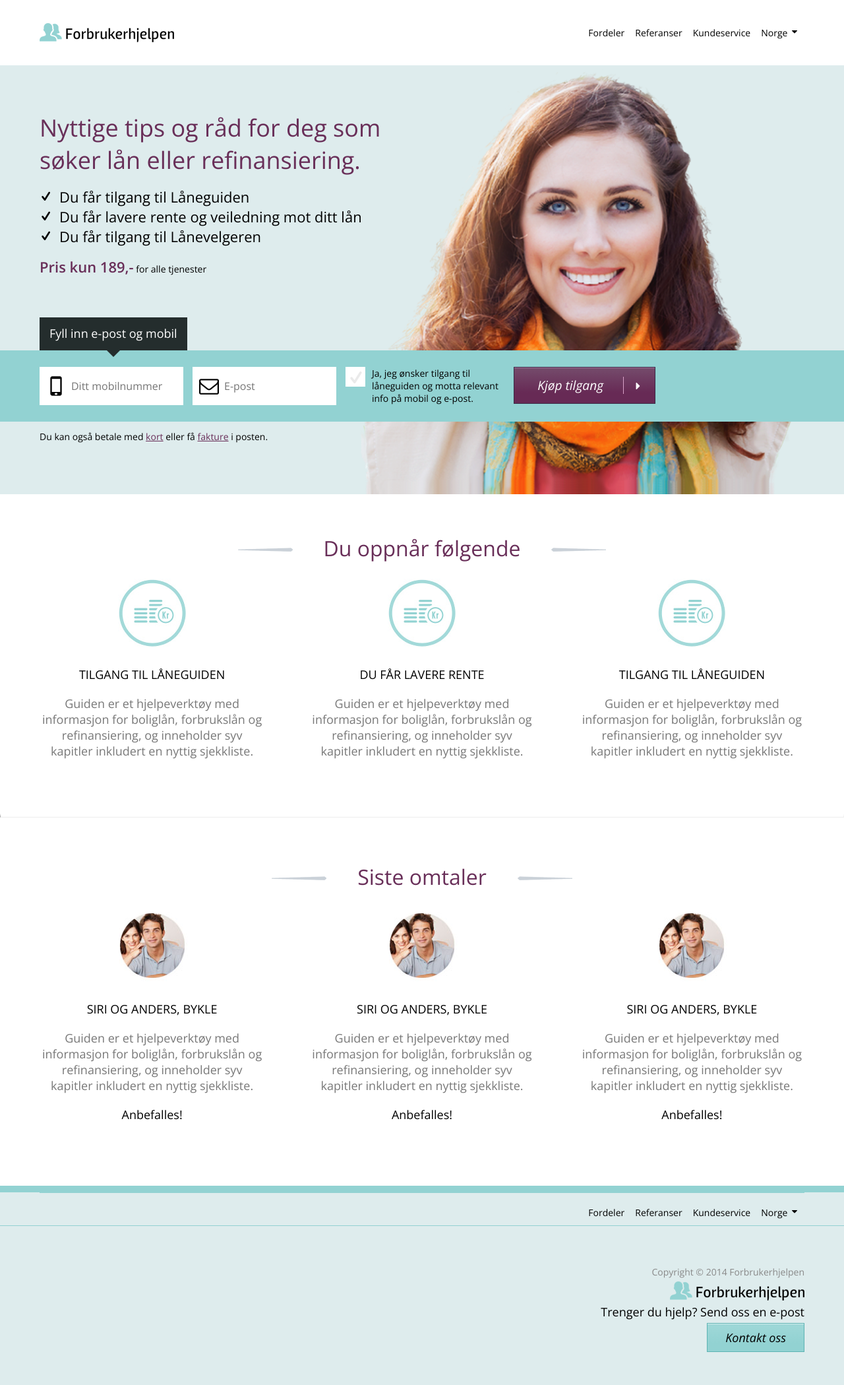
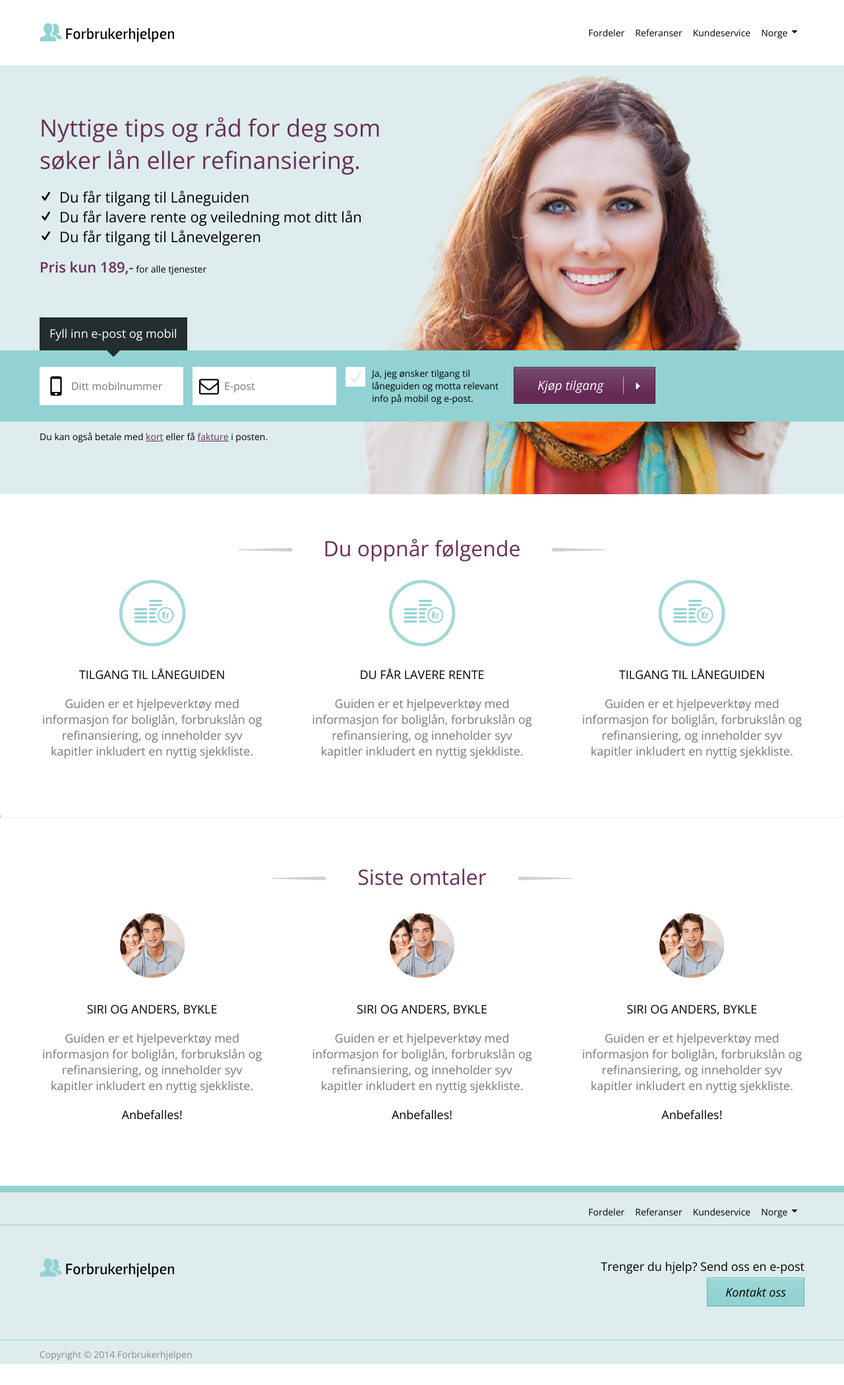
Before and after one commit to front/forbrukerhjelpen-static, a Jekyll site: the page built from index.html, in a window 1280 px wide. Shown: the whole page at 66% size. Built offline with Jekyll 4.4.1, drawn with Linux system fonts in a browser that asks for light colours; nearby versions of some CDN libraries; after the commit the page ends 2067 px from its top, so only the background shows below that.

Commit message:
Adjusted breakpoints for menu and content

```diff
--- a/_layouts/default.html
+++ b/_layouts/default.html
@@ -2,9 +2,10 @@
 <html>
     <head>
         <meta charset="utf-8">
+        <meta name="viewport" content="width=device-width, initial-scale=1, user-scalable=no">
         <meta http-equiv="X-UA-Compatible" content="IE=edge,chrome=1">
         <title>{{ page.title }}</title>
-        <meta name="viewport" content="width=device-width">
+
         <!-- Custom CSS -->
         <link rel="stylesheet" href="css/style.css">
         <link rel="stylesheet" href="css/icons.css">
--- a/css/style.css
+++ b/css/style.css
@@ -292,7 +292,7 @@
   margin: 35px 0 30px 0;
 }
 
-@media (min-width: 0) and (max-width: 720px) {
+@media (min-width: 0) and (max-width: 719px) {
   /* line 3, ../sass/partials/module/partials/_menu.scss */
   .main-menu {
     position: absolute;
@@ -357,7 +357,7 @@
     display: none;
   }
 }
-@media (min-width: 721px) {
+@media (min-width: 720px) {
   /* line 57, ../sass/partials/module/partials/_menu.scss */
   .main-menu {
     float: right;
@@ -521,7 +521,8 @@
 .info-items header h2 {
   margin-bottom: 25px;
 }
-/* line 68, ../sass/partials/module/partials/_content.scss */
+@media (min-width: 720px) {
+  /* line 69, ../sass/partials/module/partials/_content.scss */
   .info-items header h2:before {
     content: "";
     width: 130px;
@@ -529,7 +530,7 @@
     background: url(../img/info-item-left.png) center left no-repeat;
     display: inline-block;
   }
-/* line 75, ../sass/partials/module/partials/_content.scss */
+  /* line 76, ../sass/partials/module/partials/_content.scss */
   .info-items header h2:after {
     content: "";
     width: 130px;
@@ -537,36 +538,37 @@
     background: url(../img/info-item-right.png) center right no-repeat;
     display: inline-block;
   }
+}
 @media (min-width: 960px) {
   /* line 62, ../sass/partials/module/partials/_content.scss */
   .info-items header {
     text-align: center;
   }
 }
-/* line 87, ../sass/partials/module/partials/_content.scss */
+/* line 89, ../sass/partials/module/partials/_content.scss */
 .info-items .info-item {
   margin-bottom: 10px;
   min-height: 105px;
 }
-/* line 91, ../sass/partials/module/partials/_content.scss */
+/* line 93, ../sass/partials/module/partials/_content.scss */
 .info-items .info-item p {
   margin-top: 20px;
   color: #787878;
   font-size: 1.125em;
 }
-/* line 97, ../sass/partials/module/partials/_content.scss */
+/* line 99, ../sass/partials/module/partials/_content.scss */
 .info-items .info-item p.recommend {
   color: black;
 }
 @media (min-width: 320px) and (max-width: 960px) {
-  /* line 103, ../sass/partials/module/partials/_content.scss */
+  /* line 105, ../sass/partials/module/partials/_content.scss */
   .info-items .info-item img {
     float: left;
     margin: 0 15px 0 0;
   }
 }
 @media (min-width: 960px) {
-  /* line 87, ../sass/partials/module/partials/_content.scss */
+  /* line 89, ../sass/partials/module/partials/_content.scss */
   .info-items .info-item {
     width: 29.41176%;
     clear: right;
@@ -575,31 +577,31 @@
     margin-right: 5.88235%;
     text-align: center;
   }
-  /* line 111, ../sass/partials/module/partials/_content.scss */
+  /* line 113, ../sass/partials/module/partials/_content.scss */
   .info-items .info-item:nth-of-type(3n) {
     margin-right: 0;
   }
-  /* line 115, ../sass/partials/module/partials/_content.scss */
+  /* line 117, ../sass/partials/module/partials/_content.scss */
   .info-items .info-item img {
     margin-bottom: 24px;
   }
 }
 
-/* line 122, ../sass/partials/module/partials/_content.scss */
+/* line 124, ../sass/partials/module/partials/_content.scss */
 hr {
   border-top: 5px solid white;
 }
 
-/* line 127, ../sass/partials/module/partials/_content.scss */
+/* line 129, ../sass/partials/module/partials/_content.scss */
 table {
   width: 100%;
   border-spacing: 0px;
 }
-/* line 130, ../sass/partials/module/partials/_content.scss */
+/* line 132, ../sass/partials/module/partials/_content.scss */
 table thead {
   background-color: #ededed;
 }
-/* line 132, ../sass/partials/module/partials/_content.scss */
+/* line 134, ../sass/partials/module/partials/_content.scss */
 table thead th {
   padding: 12px;
   border-right: 1px solid #d5d5d5;
@@ -608,13 +610,13 @@
   text-transform: uppercase;
   text-align: left;
 }
-/* line 142, ../sass/partials/module/partials/_content.scss */
+/* line 144, ../sass/partials/module/partials/_content.scss */
 table tbody td {
   padding: 12px;
   font-size: 1.125em;
   text-align: left;
 }
-/* line 147, ../sass/partials/module/partials/_content.scss */
+/* line 149, ../sass/partials/module/partials/_content.scss */
 table tbody td.value {
   font-weight: 600;
   color: #692f59;
@@ -622,32 +624,80 @@
 
 /* line 1, ../sass/partials/module/partials/_footer.scss */
 .footer {
+  position: relative;
+  margin-top: 20px;
+}
+@media (min-width: 720px) {
+  /* line 1, ../sass/partials/module/partials/_footer.scss */
+  .footer {
     border-top: 10px solid #92d2d2;
     background-color: #deeced;
-  margin-top: 20px;
   }
-/* line 6, ../sass/partials/module/partials/_footer.scss */
-.footer > div {
-  border-top: 1px solid #92d2d2;
 }
-/* line 10, ../sass/partials/module/partials/_footer.scss */
+/* line 8, ../sass/partials/module/partials/_footer.scss */
 .footer .menu-block {
   padding-top: 15px;
   padding-bottom: 10px;
 }
-/* line 14, ../sass/partials/module/partials/_footer.scss */
+/* line 13, ../sass/partials/module/partials/_footer.scss */
 .footer .padded-block {
+  border-top: 1px solid #92d2d2;
+}
+/* line 15, ../sass/partials/module/partials/_footer.scss */
+.footer .padded-block > div {
+  position: relative;
   padding-top: 50px;
+  padding-bottom: 30px;
+}
+@media (min-width: 720px) {
+  /* line 13, ../sass/partials/module/partials/_footer.scss */
+  .footer .padded-block {
+    border-bottom: 1px solid #92d2d2;
+    margin-bottom: 36px;
+  }
+  /* line 23, ../sass/partials/module/partials/_footer.scss */
+  .footer .padded-block > div {
     padding-bottom: 50px;
+  }
+}
+/* line 28, ../sass/partials/module/partials/_footer.scss */
+.footer .logo {
+  float: left;
+  margin-top: 25px;
+}
+@media (min-width: 720px) {
+  /* line 28, ../sass/partials/module/partials/_footer.scss */
+  .footer .logo {
+    margin-top: 0;
+  }
+}
+/* line 35, ../sass/partials/module/partials/_footer.scss */
+.footer .contact {
+  float: right;
   text-align: right;
-  font-size: 18px;
+  font-size: 1.125em;
+  display: none;
 }
-/* line 20, ../sass/partials/module/partials/_footer.scss */
+@media (min-width: 720px) {
+  /* line 35, ../sass/partials/module/partials/_footer.scss */
+  .footer .contact {
+    display: block;
+  }
+}
+/* line 44, ../sass/partials/module/partials/_footer.scss */
 .footer .copyright {
-  padding-top: 10px;
-  padding-bottom: 5px;
-  font-size: 14px;
+  position: absolute;
+  top: 30px;
+  font-size: 1.125em;
   color: #898989;
+}
+@media (min-width: 720px) {
+  /* line 44, ../sass/partials/module/partials/_footer.scss */
+  .footer .copyright {
+    top: auto;
+    bottom: -32px;
+    font-size: 0.875em;
+  }
 }
 
 /* line 2, ../sass/partials/module/partials/_forms.scss */
--- a/sass/partials/module/partials/_content.scss
+++ b/sass/partials/module/partials/_content.scss
@@ -65,6 +65,7 @@
 		h2 {
 			margin-bottom: 25px;
 		}
+		@include breakpoint($break-small) {
 			h2:before {
 				content: "";
 				width: 130px;
@@ -78,6 +79,7 @@
 				height: 20px;
 				background: url(../img/info-item-right.png) center right no-repeat;
 				display: inline-block;
+			}
 		}
 
 		@include breakpoint($break-medium) {
--- a/sass/partials/module/partials/_menu.scss
+++ b/sass/partials/module/partials/_menu.scss
@@ -1,5 +1,5 @@
 
-@include breakpoint(0 $break-small) {
+@include breakpoint(0 ($break-small - 1px)) {
 	.main-menu {
 		position: absolute;
 		top: 65px;
@@ -53,7 +53,7 @@
 	}
 }
 
-@include breakpoint($break-small + 1px) {
+@include breakpoint($break-small) {
 	.main-menu {
 		float: right;
 		margin: 5px 0 0;
```
Lines whose indentation alone changed are shown as unchanged.
